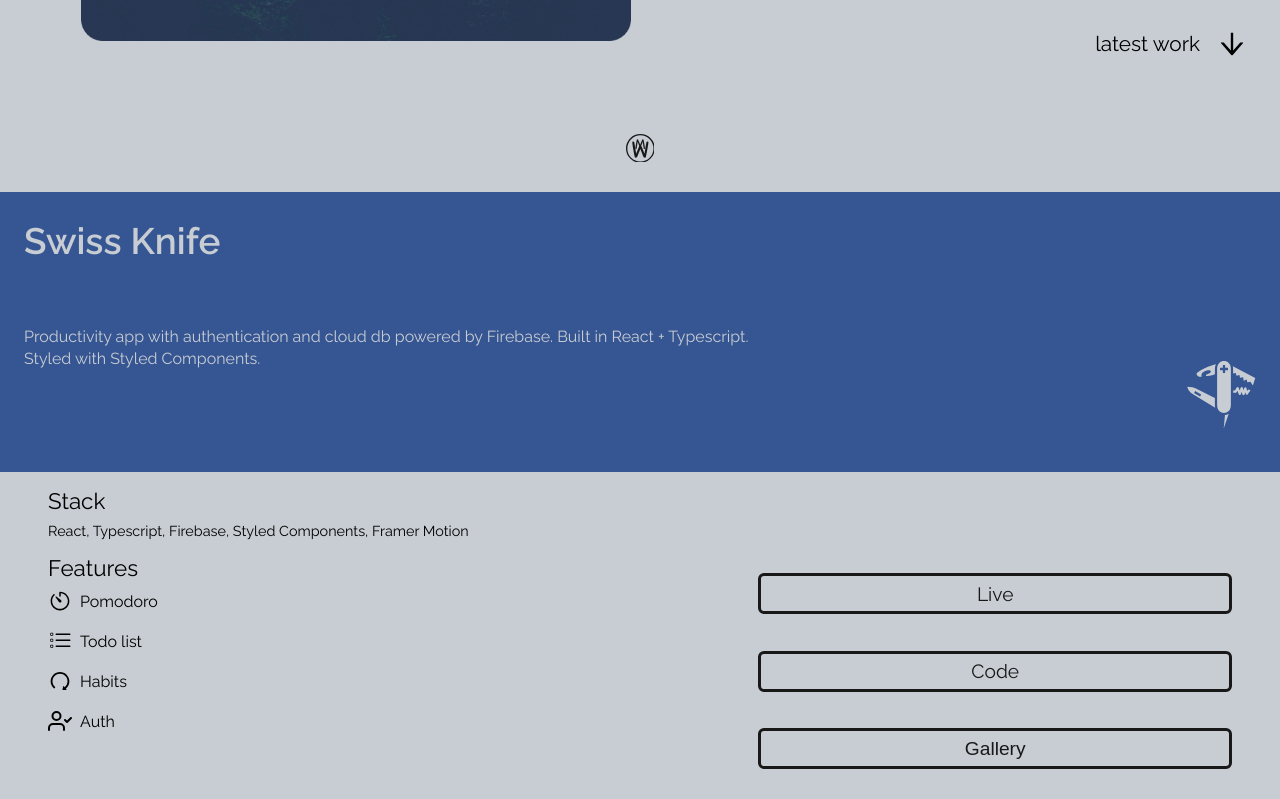
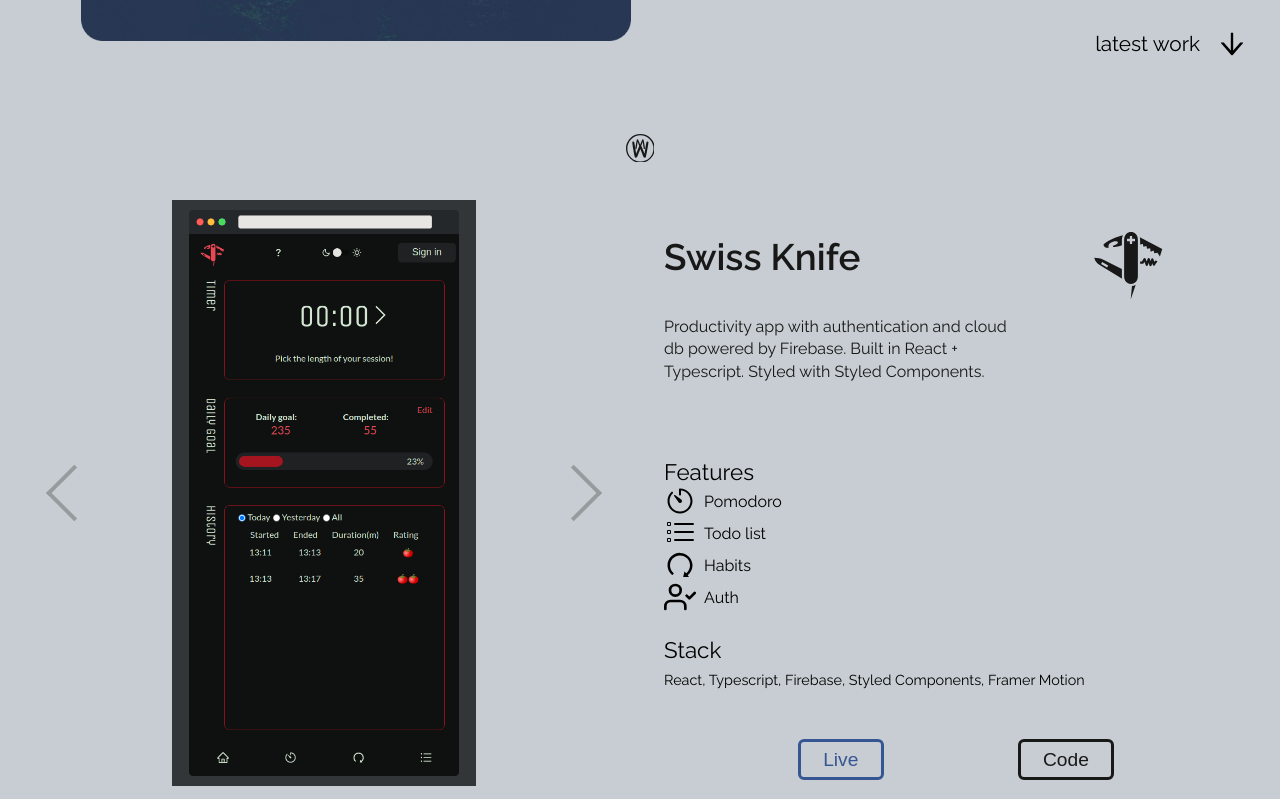
Before and after one commit to Marty-W/portfolio-v1, a React (Create React App) app: page / in a window 1280 px wide. Shown: the part 680-1479 px from the top of the page. Built offline with nearby package versions, Linux system fonts and the light colour scheme.

Commit message:
gallery edits

```diff
--- a/package.json
+++ b/package.json
@@ -11,7 +11,6 @@
     "firebase": "^7.17.2",
     "framer-motion": "^2.3.0",
     "node-sass": "^4.14.1",
-    "nuka-carousel": "^4.7.0",
     "react": "^16.13.1",
     "react-awesome-slider": "^4.1.0",
     "react-dom": "^16.13.1",
--- a/src/components/Gallery.jsx
+++ b/src/components/Gallery.jsx
@@ -2,24 +2,34 @@ import React from 'react';
 import styled from 'styled-components';
 import ScreenShot from '../assets/screenshot.png';
 import ScreenShot2 from '../assets/screenshot2.png';
-import Carousel from 'nuka-carousel';
+import AwesomeSlider from 'react-awesome-slider';
+import 'react-awesome-slider/dist/styles.css';
 
 const Gallery = () => {
   return (
     <Wrapper>
-      <StyledSlider cellSpacing={3}>
-        <img src={ScreenShot} />
-        <img src={ScreenShot2} />
-      </StyledSlider>
+      <AwesomeSlider
+        media={[{ source: ScreenShot }, { source: ScreenShot2 }]}
+        className='slider'
+      />
     </Wrapper>
   );
 };
 
 const Wrapper = styled.div`
-  grid-area: gallery;
-  padding: 0.5rem;
+  height: 100%;
+  width: 100%;
+  padding: 0 0 2rem 0;
+
+  & .slider {
+    width: 100%;
+    height: 100%;
+  }
+  & img {
+    width: 100%;
+    object-fit: contain;
+    background-color: ${(props) => props.theme.colors.primary};
+  }
 `;
 
-const StyledSlider = styled(Carousel)``;
-
 export default Gallery;
--- a/src/components/Modal.jsx
+++ b/src/components/Modal.jsx
@@ -40,7 +40,8 @@ const StyledModal = styled(motion.div)`
 
 const ModalCardWrapper = styled(motion.div)`
   position: absolute;
-  width: 90%;
+  width: 90vw;
+  height: 70vh;
   max-width: 500px;
   padding: 1em;
   background-color: ${(props) => props.theme.colors.primary};
--- a/src/pages/Hero.jsx
+++ b/src/pages/Hero.jsx
@@ -15,12 +15,12 @@ const Hero = () => {
         <img src={HeroPng} />
       </HeroImg>
       <BtnWrapper>
-        <Button primary>
-          <a href='#contact'>Hire me</a>
-        </Button>
-        <Button>
-          <a href='#work'>My work</a>
-        </Button>
+        <a href='#contact'>
+          <Button primary>Hire me</Button>
+        </a>
+        <a href='#work'>
+          <Button>My Work</Button>
+        </a>
       </BtnWrapper>
       <ArrowWrapper>
         <span>latest work</span>
--- a/src/pages/Projects.jsx
+++ b/src/pages/Projects.jsx
@@ -50,21 +50,23 @@ const Projects = () => {
         </Feature>
       </Features>
       <ButtonWrapper>
-        <Button as='a' href='https://swissknife.tech' target='_blank'>
-          Live
+        <a href='https://swissknife.tech' target='_blank'>
+          <Button primary>Live</Button>
+        </a>
+        <a href='https://github.com/Marty-W/swiss-knife' target='_blank'>
+          <Button>Code</Button>
+        </a>
+        <Button onClick={() => toggleModal()} className='gallery'>
+          Gallery
         </Button>
-        <Button
-          as='a'
-          href='https://github.com/Marty-W/swiss-knife'
-          target='_blank'>
-          Code
-        </Button>
-        <Button onClick={() => toggleModal()}>Gallery</Button>
       </ButtonWrapper>
       <Arrow>
         <span>contact</span>
         <AiOutlineArrowDown />
       </Arrow>
+      <GalleryWrapper>
+        <Gallery />
+      </GalleryWrapper>
       <Modal isShowing={isModalOpen} hide={toggleModal}>
         <Gallery />
       </Modal>
@@ -78,15 +80,39 @@ const Wrapper = styled.div`
   scroll-snap-align: start;
   grid-area: work;
   display: grid;
-  grid-template-columns: 1rem 1fr 1fr 1rem;
+  grid-template-columns: 1fr 0.7fr;
   grid-template-rows: 7vh 35vh 0.4fr 30vh;
-  grid-row-gap: 1rem;
+  grid-row-gap: 1.5rem;
   grid-template-areas:
-    '. logo logo .'
-    'projectDesc projectDesc projectDesc projectDesc'
-    '. stack stack .'
-    '. features btns .'
-    '. arrow arrow .';
+    'logo logo'
+    'projectDesc projectDesc'
+    'stack stack'
+    'features btns'
+    'arrow arrow';
+
+  @media (min-width: 550px) {
+    grid-template-columns: 1fr 1fr;
+    grid-template-rows: 7vh 3fr 1.7fr 1fr 1fr 1fr;
+    grid-template-areas:
+      'logo logo'
+      'projectDesc projectDesc'
+      'features features'
+      'stack stack'
+      'btns btns'
+      'arrow arrow';
+  }
+
+  @media (min-width: 850px) {
+    grid-template-areas:
+      'logo logo'
+      'gallery projectDesc'
+      'gallery features'
+      'gallery stack'
+      'gallery btns'
+      '. arrow';
+
+    grid-column-gap: 3rem;
+  }
 `;
 
 export const Logo = styled(LogoSVG)`
@@ -101,7 +127,7 @@ const ProjectDesc = styled.div`
   grid-area: projectDesc;
   background-color: ${(props) => props.theme.colors.accent};
   color: ${(props) => props.theme.colors.primary};
-  padding: 1.5rem;
+  padding: 1rem;
   display: grid;
   grid-template-columns: 1.2fr 0.8fr;
   line-height: 1.4;
@@ -109,7 +135,8 @@ const ProjectDesc = styled.div`
   & h2 {
     font-weight: bold;
     font-size: 2.3rem;
-    grid-column: 1 / -1;
+    grid-column: 1 / span 1;
+    align-self: center;
   }
 
   & p {
@@ -117,8 +144,9 @@ const ProjectDesc = styled.div`
   }
 
   & svg {
-    align-self: center;
-    justify-self: end;
+    grid-column: 2 / span 1;
+    grid-row: 1 / span 1;
+    place-self: center;
     transform: rotate(-45deg);
     width: 4rem;
     height: 4rem;
@@ -126,6 +154,14 @@ const ProjectDesc = styled.div`
 
   @media (min-width: 650px) {
     margin: 0 -2rem;
+    padding: 0 2rem;
+  }
+
+  @media (min-width: 850px) {
+    margin: 0;
+    background-color: ${(props) => props.theme.colors.primary};
+    color: ${(props) => props.theme.colors.secondary};
+    padding: 0;
   }
 `;
 
@@ -144,24 +180,17 @@ const Stack = styled.div`
 
 const Features = styled.div`
   grid-area: features;
-  align-self: start;
-  justify-self: start;
   display: flex;
-  height: 100%;
   flex-direction: column;
+  justify-content: space-evenly;
 
   & h3 {
     font-size: 1.4rem;
-    margin-bottom: 0.5rem;
   }
 
   & svg {
-    width: 1.5rem;
-    height: 1.5rem;
-  }
-
-  & div {
-    margin-bottom: 1rem;
+    width: 2rem;
+    height: 2rem;
   }
 `;
 
@@ -178,17 +207,28 @@ const ButtonWrapper = styled.div`
   grid-area: btns;
   display: flex;
   flex-direction: column;
-  align-items: flex-end;
-  justify-content: space-around;
+  justify-content: space-evenly;
 
   & button {
-    width: 80%;
-    margin-bottom: 0.5rem;
+    max-width: 150px;
   }
   & a {
-    width: 80%;
-    text-align: center;
-    font-family: inherit;
+    max-width: 150px;
+    & button {
+      width: 100%;
+    }
+  }
+
+  @media (min-width: 550px) {
+    align-self: flex-start;
+    flex-direction: row;
+    align-items: center;
+  }
+
+  @media (min-width: 850px) {
+    & .gallery {
+      display: none;
+    }
   }
 `;
 
@@ -196,3 +236,12 @@ const Arrow = styled(ArrowWrapper)`
   justify-self: center;
   align-items: center;
 `;
+
+const GalleryWrapper = styled.div`
+  display: none;
+
+  @media (min-width: 850px) {
+    display: block;
+    grid-area: gallery;
+  }
+`;
```
Also changed, not shown: 1 other file (tests, documents, lock files or other folders).
